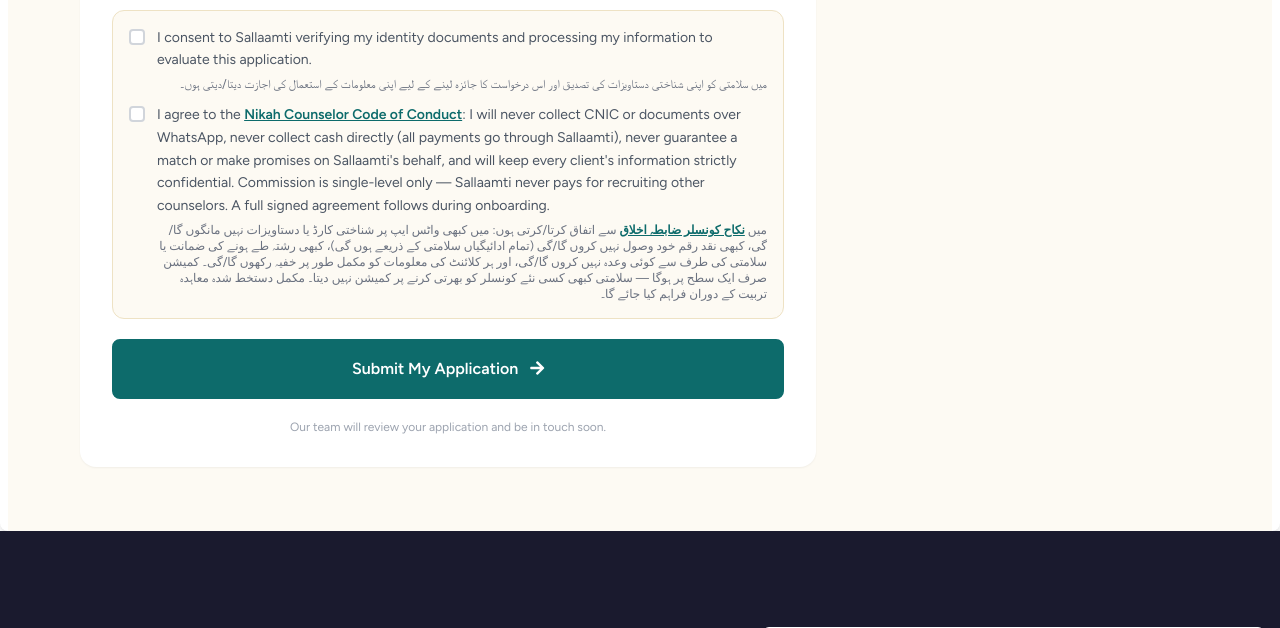
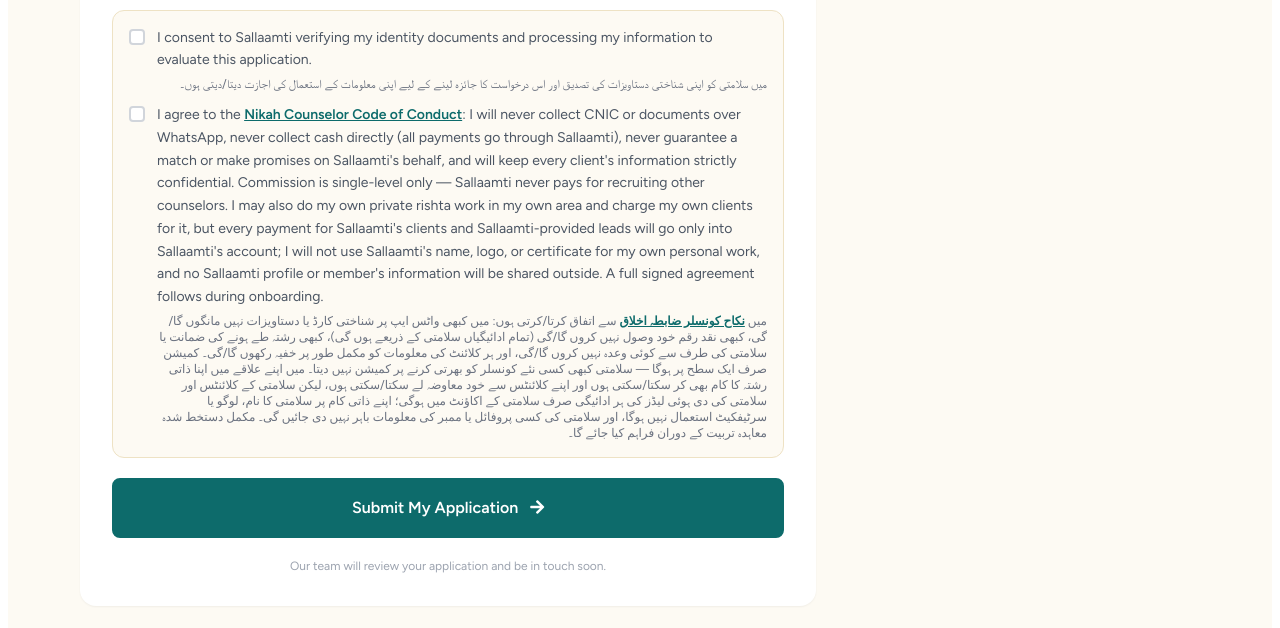
Before and after one commit to izmadts/sallaamti, a Laravel app: page /nikah-counselor/apply in a window 1280 px wide. Shown: the part 1701-2329 px from the top of the page. Run offline with Laravel 12, Linux system fonts and the light colour scheme; data comes from the database, SQL or seed files in the repository; data that the repository does not hold is empty; style sheets or scripts are compiled from the project's sources; parts of the project's set-up code (start-up, migrations or seed data) failed here and were passed over; some libraries are stand-ins or nearby versions.

Commit message:
NC agreement: counselors may do private rishta work outside Sallaamti (backlog #6)
Owner policy (14 Nov 2026): a counselor may take on their own private
rishta clients in their area. Added as a new clause (both English and
Urdu) to the application checkbox, the full signed agreement's numbered
clauses, and its plain-words summary — every other existing rule (no
CNIC over WhatsApp, no guarantees, confidentiality, single-level
commission) is unchanged. The new clause's constraint: Sallaamti-sourced
payments still go only to Sallaamti's account, Sallaamti's name/logo/
certificate is never used for the counselor's own work, and no
Sallaamti profile/member data leaves the platform.

Co-Authored-By: Claude Sonnet 5 <noreply@anthropic.com>

```diff
--- a/resources/views/nikah-counselor/create.blade.php
+++ b/resources/views/nikah-counselor/create.blade.php
@@ -247,8 +247,8 @@
                                 <div class="flex items-start gap-3">
                                     <input type="checkbox" name="terms_accepted" id="terms_accepted" required class="auth-checkbox mt-0.5 flex-shrink-0">
                                     <label for="terms_accepted" class="text-sm text-gray-600 leading-relaxed">
-                                        {!! __('db.I agree to the :codeOfConduct: I will never collect CNIC or documents over WhatsApp, never collect cash directly (all payments go through Sallaamti), never guarantee a match or make promises on Sallaamti\'s behalf, and will keep every client\'s information strictly confidential. Commission is single-level only — Sallaamti never pays for recruiting other counselors. A full signed agreement follows during onboarding.', ['codeOfConduct' => '<a href="' . route('nikah-counselor.code-of-conduct') . '" target="_blank" class="font-semibold underline" style="color: #0d6b6b">' . __('db.Nikah Counselor Code of Conduct') . '</a>']) !!}
-                                        <span class="block text-xs text-gray-500 mt-1" dir="rtl">میں <a href="{{ route('nikah-counselor.code-of-conduct') }}" target="_blank" class="font-semibold underline" style="color: #0d6b6b">نکاح کونسلر ضابطہ اخلاق</a> سے اتفاق کرتا/کرتی ہوں: میں کبھی واٹس ایپ پر شناختی کارڈ یا دستاویزات نہیں مانگوں گا/گی، کبھی نقد رقم خود وصول نہیں کروں گا/گی (تمام ادائیگیاں سلامتی کے ذریعے ہوں گی)، کبھی رشتہ طے ہونے کی ضمانت یا سلامتی کی طرف سے کوئی وعدہ نہیں کروں گا/گی، اور ہر کلائنٹ کی معلومات کو مکمل طور پر خفیہ رکھوں گا/گی۔ کمیشن صرف ایک سطح پر ہوگا — سلامتی کبھی کسی نئے کونسلر کو بھرتی کرنے پر کمیشن نہیں دیتا۔ مکمل دستخط شدہ معاہدہ تربیت کے دوران فراہم کیا جائے گا۔
+                                        {!! __('db.I agree to the :codeOfConduct: I will never collect CNIC or documents over WhatsApp, never collect cash directly (all payments go through Sallaamti), never guarantee a match or make promises on Sallaamti\'s behalf, and will keep every client\'s information strictly confidential. Commission is single-level only — Sallaamti never pays for recruiting other counselors. I may also do my own private rishta work in my own area and charge my own clients for it, but every payment for Sallaamti\'s clients and Sallaamti-provided leads will go only into Sallaamti\'s account; I will not use Sallaamti\'s name, logo, or certificate for my own personal work, and no Sallaamti profile or member\'s information will be shared outside. A full signed agreement follows during onboarding.', ['codeOfConduct' => '<a href="' . route('nikah-counselor.code-of-conduct') . '" target="_blank" class="font-semibold underline" style="color: #0d6b6b">' . __('db.Nikah Counselor Code of Conduct') . '</a>']) !!}
+                                        <span class="block text-xs text-gray-500 mt-1" dir="rtl">میں <a href="{{ route('nikah-counselor.code-of-conduct') }}" target="_blank" class="font-semibold underline" style="color: #0d6b6b">نکاح کونسلر ضابطہ اخلاق</a> سے اتفاق کرتا/کرتی ہوں: میں کبھی واٹس ایپ پر شناختی کارڈ یا دستاویزات نہیں مانگوں گا/گی، کبھی نقد رقم خود وصول نہیں کروں گا/گی (تمام ادائیگیاں سلامتی کے ذریعے ہوں گی)، کبھی رشتہ طے ہونے کی ضمانت یا سلامتی کی طرف سے کوئی وعدہ نہیں کروں گا/گی، اور ہر کلائنٹ کی معلومات کو مکمل طور پر خفیہ رکھوں گا/گی۔ کمیشن صرف ایک سطح پر ہوگا — سلامتی کبھی کسی نئے کونسلر کو بھرتی کرنے پر کمیشن نہیں دیتا۔ میں اپنے علاقے میں اپنا ذاتی رشتہ کا کام بھی کر سکتا/سکتی ہوں اور اپنے کلائنٹس سے خود معاوضہ لے سکتا/سکتی ہوں، لیکن سلامتی کے کلائنٹس اور سلامتی کی دی ہوئی لیڈز کی ہر ادائیگی صرف سلامتی کے اکاؤنٹ میں ہوگی؛ اپنے ذاتی کام پر سلامتی کا نام، لوگو یا سرٹیفکیٹ استعمال نہیں ہوگا، اور سلامتی کی کسی پروفائل یا ممبر کی معلومات باہر نہیں دی جائیں گی۔ مکمل دستخط شدہ معاہدہ تربیت کے دوران فراہم کیا جائے گا۔
                                     </label>
                                 </div>
                             </div>
--- a/resources/views/public/matchmaker-agreement/show.blade.php
+++ b/resources/views/public/matchmaker-agreement/show.blade.php
@@ -66,6 +66,7 @@
                         [__('db.Every client you bring in belongs to Sallaamti, not to you personally — if you ever leave, Sallaamti keeps the relationship.'), 'آپ جو بھی کلائنٹ لاتے ہیں وہ سلامتی کی ملکیت ہوتا ہے، آپ کی ذاتی نہیں — اگر آپ کبھی چھوڑ دیں تو وہ تعلق سلامتی کے پاس ہی رہتا ہے۔'],
                         [__("db.You're never paid for recruiting other counselors — commission is only for your own verified work."), 'دوسرے کاؤنسلرز کو بھرتی کرنے پر آپ کو کبھی کمیشن نہیں ملتا — کمیشن صرف آپ کے اپنے تصدیق شدہ کام پر ملتا ہے۔'],
                         [__('db.This agreement can be ended by either side, and you must stop using the Sallaamti name and return/delete any client data immediately after.'), 'یہ معاہدہ کسی بھی فریق کی طرف سے ختم کیا جا سکتا ہے، اور ختم ہونے کے فوراً بعد آپ کو سلامتی کا نام استعمال کرنا بند کرنا اور تمام کلائنٹ ڈیٹا واپس/ڈیلیٹ کرنا ہوگا۔'],
+                        [__("db.You may also do your own private rishta work in your area and charge your own clients for it — but every payment for Sallaamti's clients and Sallaamti-provided leads goes only into Sallaamti's account, Sallaamti's name/logo/certificate is never used for your personal work, and no Sallaamti profile or member information is ever shared outside."), 'آپ اپنے علاقے میں اپنا ذاتی رشتہ کا کام بھی کر سکتے ہیں اور اپنے کلائنٹس سے خود معاوضہ لے سکتے ہیں — لیکن سلامتی کے کلائنٹس اور سلامتی کی دی ہوئی لیڈز کی ہر ادائیگی صرف سلامتی کے اکاؤنٹ میں ہوگی، اپنے ذاتی کام پر سلامتی کا نام، لوگو یا سرٹیفکیٹ استعمال نہیں ہوگا، اور سلامتی کی کسی پروفائل یا ممبر کی معلومات باہر نہیں دی جائیں گی۔'],
                     ] as $point)
                     <li>
                         <p>{{ $point[0] }}</p>
@@ -93,6 +94,7 @@
                         ['10. Termination.', 'Either you or Sallaamti may end this Agreement at any time, with or without cause. Upon termination, you must immediately stop representing yourself as a Sallaamti Nikah Counselor, return or permanently delete any client data or materials in your possession, and your access to Sallaamti systems will be revoked. Any commission already earned and approved before termination remains payable.', '10. معاہدے کا خاتمہ۔', 'آپ یا سلامتی، دونوں میں سے کوئی بھی، کسی بھی وقت اور کسی وجہ کے بغیر یہ معاہدہ ختم کر سکتا ہے۔ معاہدہ ختم ہونے پر آپ کو فوراً اپنے آپ کو سلامتی نکاح کاؤنسلر کہنا بند کرنا ہوگا، اپنے پاس موجود کلائنٹ ڈیٹا یا میٹریل واپس کرنا یا ڈیلیٹ کرنا ہوگا، اور سلامتی کے نظام تک آپ کی رسائی ختم کر دی جائے گی۔ ختم ہونے سے پہلے کمایا اور منظور شدہ کمیشن بہرحال ادا کیا جائے گا۔'],
                         ['11. Dispute Resolution.', 'Both parties will first attempt to resolve any disagreement in good faith directly. Unresolved disputes will be handled under the applicable laws of Pakistan.', '11. تنازعات کا حل۔', 'دونوں فریق پہلے کسی بھی اختلاف کو باہمی طور پر نیک نیتی سے حل کرنے کی کوشش کریں گے۔ اگر حل نہ ہو تو معاملہ پاکستان کے قابل اطلاق قوانین کے تحت دیکھا جائے گا۔'],
                         ['12. Intellectual Property.', 'The Sallaamti name, logo, certificate design, platform, and all related materials remain the property of Sallaamti at all times.', '12. دانشورانہ ملکیت۔', 'سلامتی کا نام، لوگو، سرٹیفکیٹ ڈیزائن، پلیٹ فارم، اور اس سے متعلق تمام مواد ہمیشہ سلامتی کی ملکیت رہیں گے۔'],
+                        ['13. Your Own Private Work.', 'You may also do your own private rishta work in your own area and charge your own clients for it, outside of Sallaamti entirely. However, every payment for Sallaamti\'s clients and Sallaamti-provided leads will go only into Sallaamti\'s account; you will not use Sallaamti\'s name, logo, or certificate for your own personal work, and no Sallaamti profile or member\'s information will be shared outside.', '13. آپ کا اپنا ذاتی کام۔', 'آپ اپنے علاقے میں اپنا ذاتی رشتہ کا کام بھی کر سکتے ہیں اور اپنے کلائنٹس سے خود معاوضہ لے سکتے ہیں، یہ مکمل طور پر سلامتی سے الگ ہے۔ تاہم، سلامتی کے کلائنٹس اور سلامتی کی دی ہوئی لیڈز کی ہر ادائیگی صرف سلامتی کے اکاؤنٹ میں ہوگی؛ اپنے ذاتی کام پر سلامتی کا نام، لوگو یا سرٹیفکیٹ استعمال نہیں ہوگا، اور سلامتی کی کسی پروفائل یا ممبر کی معلومات باہر نہیں دی جائیں گی۔'],
                     ] as $clause)
                     <div>
                         <p><strong>{{ $clause[0] }}</strong> {{ $clause[1] }}</p>
```
